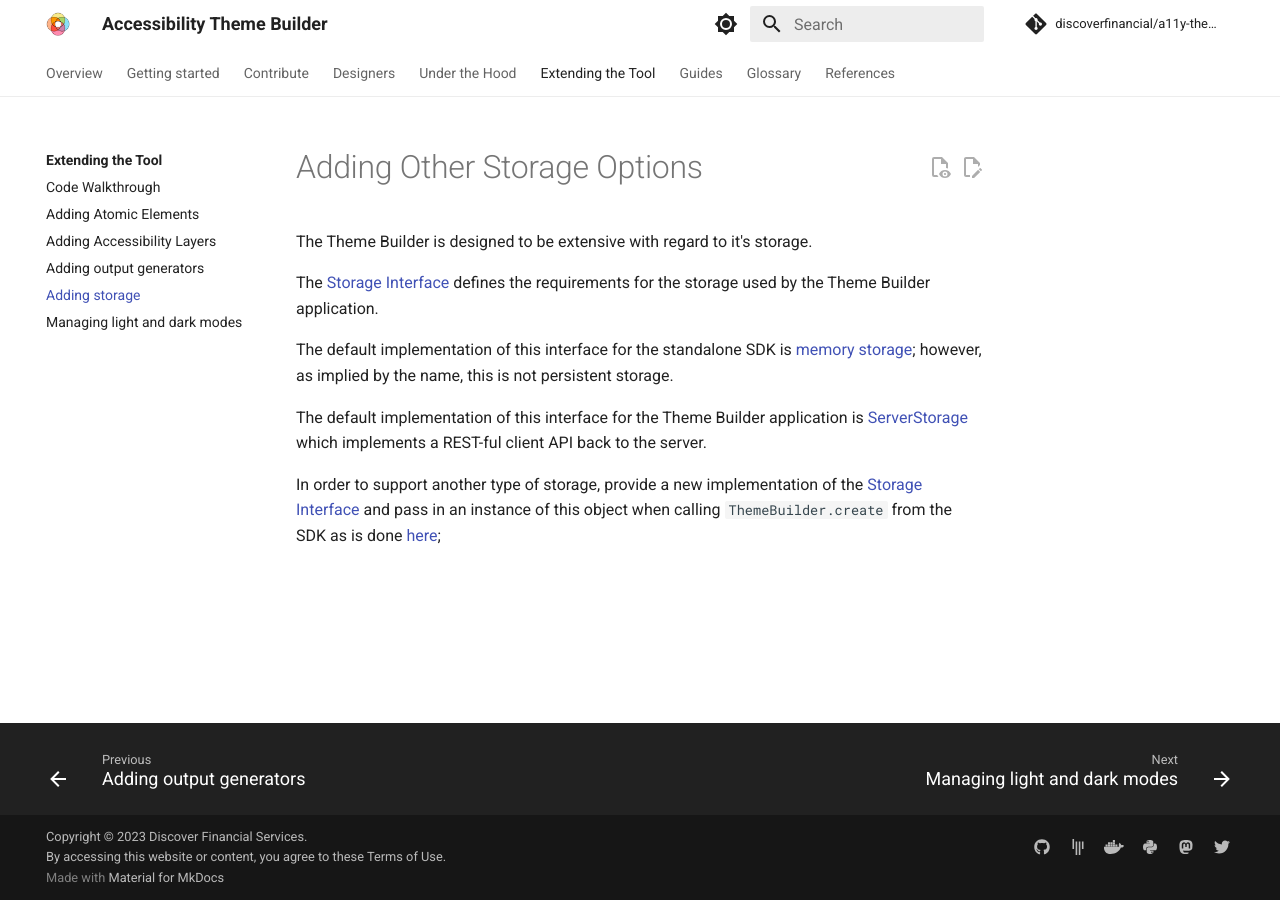
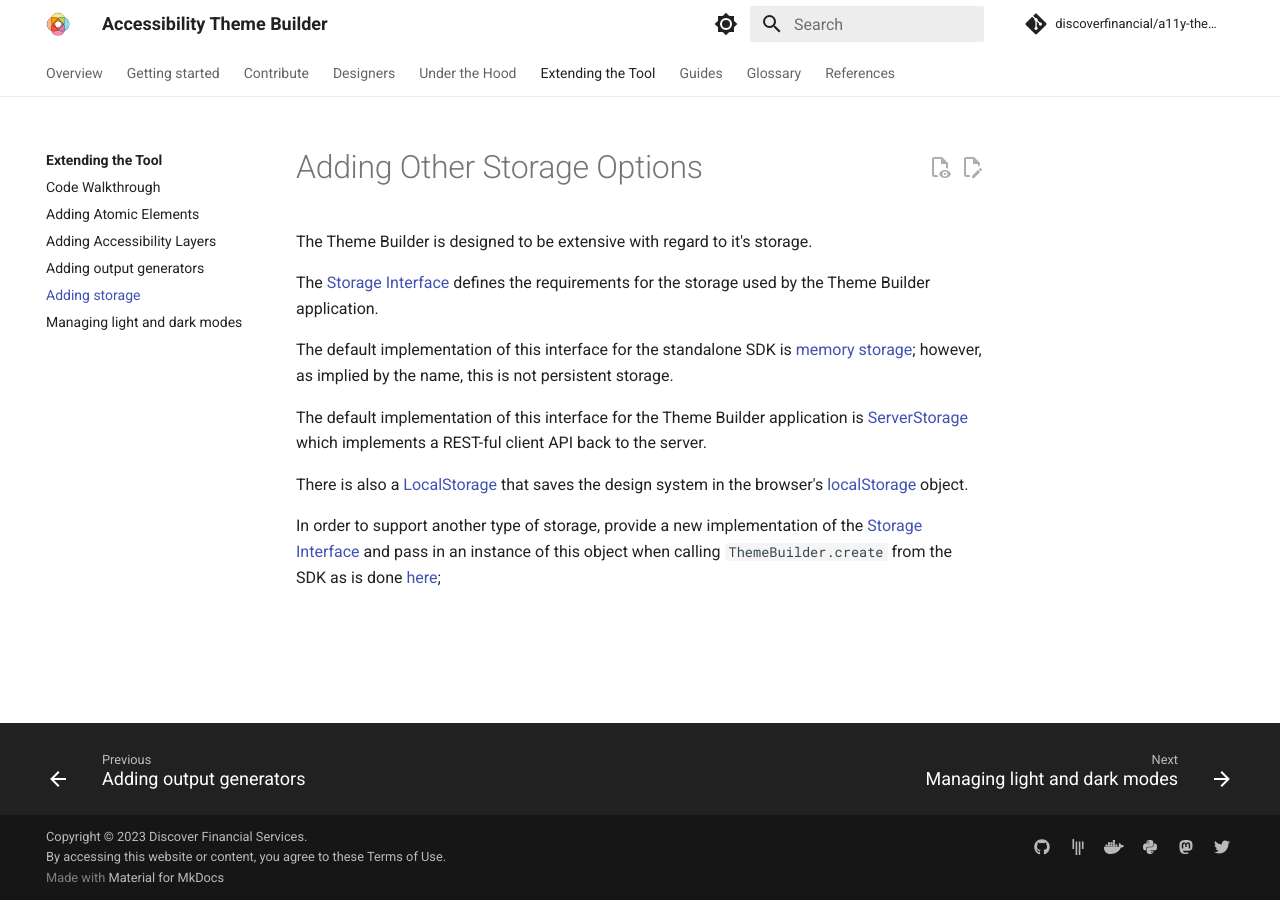
Before and after one commit to finos/a11y-theme-builder, an MkDocs documentation site: the page built from docs/developers/add-storage.md, in a window 1280 px wide. Built offline with MkDocs 1.6.1 and Material for MkDocs 9.7.7, drawn with Linux system fonts in a browser that asks for light colours; comment, search, counter and statistics services are not loaded.

Commit message:
Add info about LocalStorage
Signed-off-by: Bryce Curtis <brycecurtis@discover.com>

```diff
--- a/docs/developers/add-storage.md
+++ b/docs/developers/add-storage.md
@@ -8,4 +8,6 @@ The default implementation of this interface for the standalone SDK is [memory s
 
 The default implementation of this interface for the Theme Builder application is [ServerStorage](https://github.com/discoverfinancial/a11y-theme-builder/blob/main/code/src/ui/src/ServerStorage.tsx#L1) which implements a REST-ful client API back to the server.
 
+There is also a [LocalStorage](https://github.com/discoverfinancial/a11y-theme-builder/blob/main/code/src/ui/src/LocalStorage.tsx#L1) that saves the design system in the browser's [localStorage](https://html.spec.whatwg.org/multipage/webstorage.html#the-localstorage-attribute) object.
+
 In order to support another type of storage, provide a new implementation of the [Storage Interface](https://github.com/discoverfinancial/a11y-theme-builder-sdk/blob/main/src/storage/interface.ts#L1) and pass in an instance of this object when calling `ThemeBuilder.create` from the SDK as is done [here](https://github.com/discoverfinancial/a11y-theme-builder/blob/main/code/src/ui/src/pages/DesignSystemPage.tsx#L52);
```
